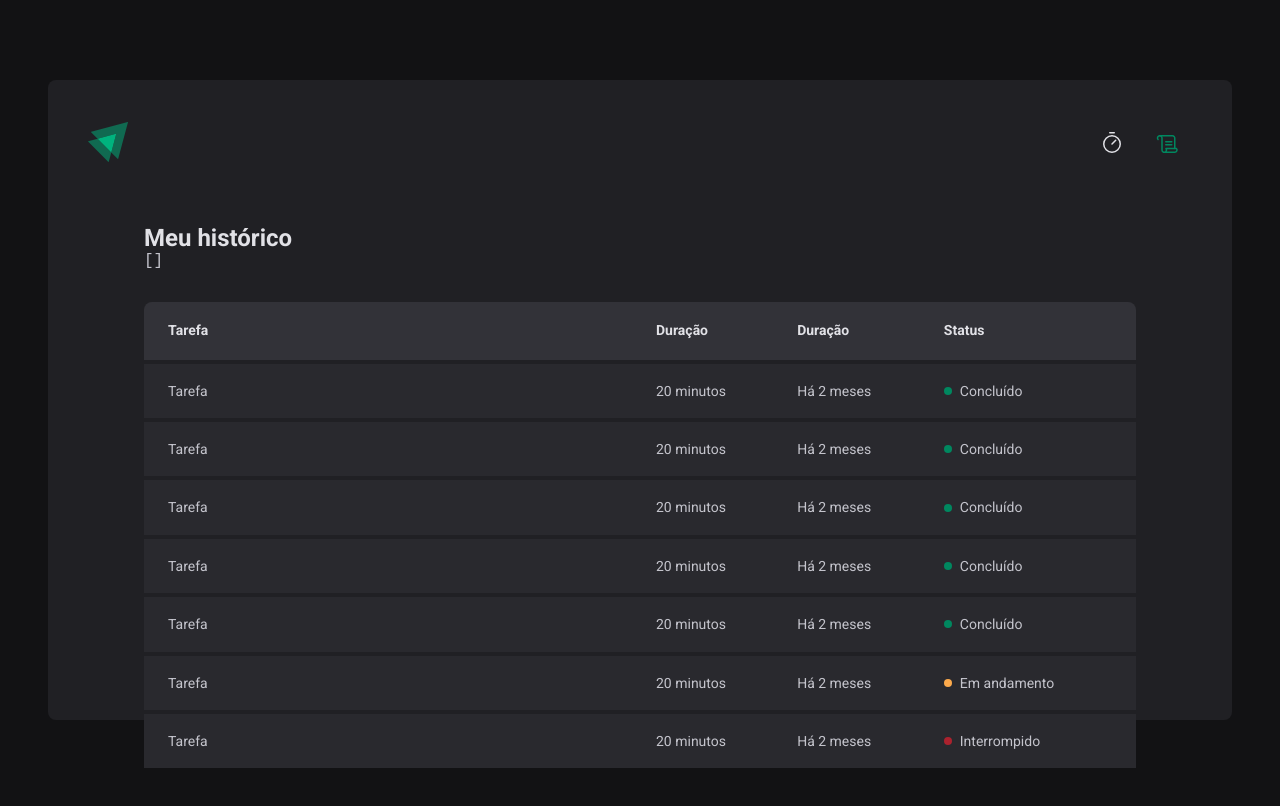
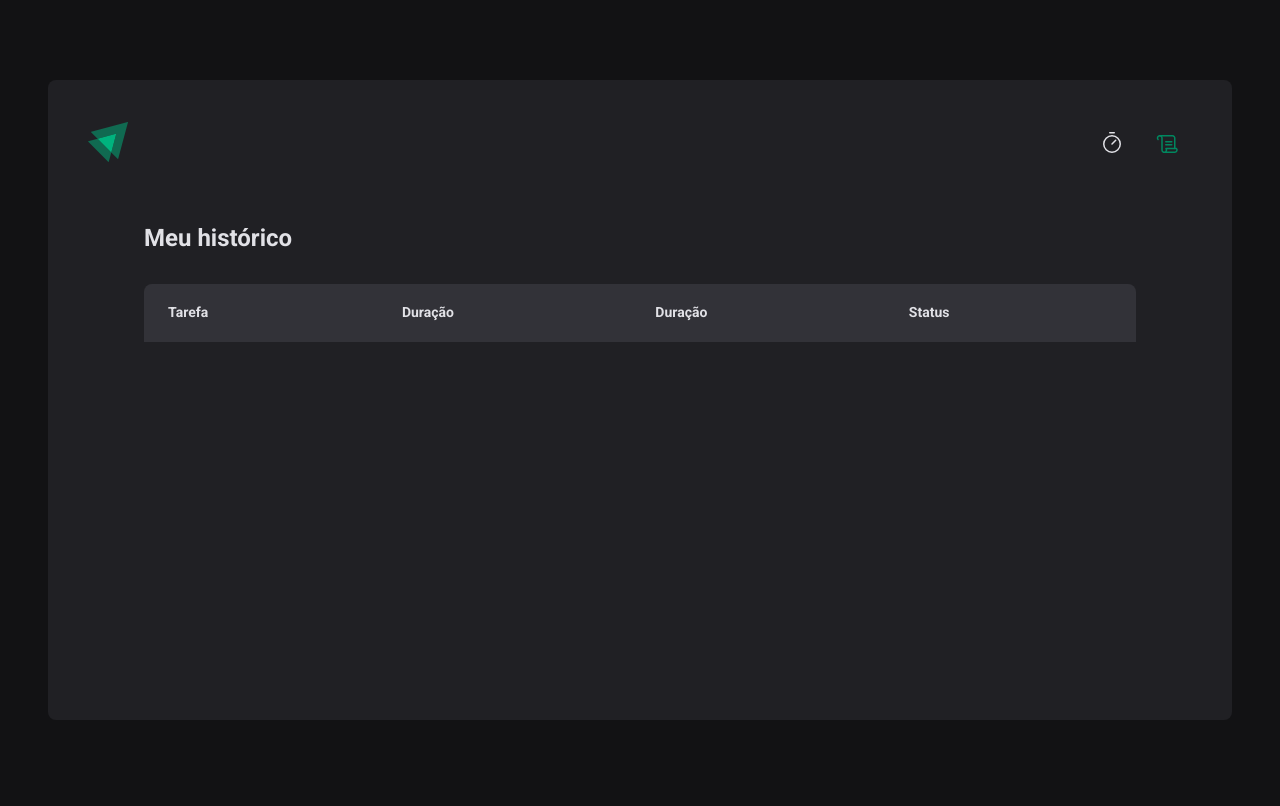
Before and after one commit to cborg2323/02-ignite-timer, a React (Vite) app: page /history in a window 1280 px wide. Shown: the top 806 px of the page. Built offline with nearby package versions, Linux system fonts and the light colour scheme.

Commit message:
05-contexto 07-formatacao de data

```diff
--- a/src/contexts/CyclesContext.tsx
+++ b/src/contexts/CyclesContext.tsx
@@ -69,8 +69,6 @@
         setCycles((state) => [...state, newCycle])
         setActiveCycleId(id)
         setAmountSecondsPassed(0)
-
-        // reset()
     }
 
     function interruptCurrentCycle() {
--- a/src/pages/History/index.tsx
+++ b/src/pages/History/index.tsx
@@ -1,4 +1,6 @@
 import { useContext } from 'react'
+import { formatDistanceToNow } from 'date-fns';
+import { ptBR } from 'date-fns/locale';
 import { CyclesContext } from "../../contexts/CyclesContext";
 import { HistoryContainer, HistoryList, Status } from "./styles";
 
@@ -8,8 +10,6 @@
     return (
         <HistoryContainer>
             <h1>Meu histórico</h1>
-
-            <pre>{JSON.stringify(cycles, null, 2)}</pre>
 
             <HistoryList>
                 <table>
@@ -22,62 +22,35 @@
                         </tr>
                     </thead>
                     <tbody>
-                        <tr>
-                            <td>Tarefa</td>
-                            <td>20 minutos</td>
-                            <td>Há 2 meses</td>
-                            <td>
-                                <Status statusColor="green">Concluído</Status>
-                            </td>
-                        </tr>
-                        <tr>
-                            <td>Tarefa</td>
-                            <td>20 minutos</td>
-                            <td>Há 2 meses</td>
-                            <td>
-                                <Status statusColor="green">Concluído</Status>
-                            </td>
-                        </tr>
-                        <tr>
-                            <td>Tarefa</td>
-                            <td>20 minutos</td>
-                            <td>Há 2 meses</td>
-                            <td>
-                                <Status statusColor="green">Concluído</Status>
-                            </td>
-                        </tr>
-                        <tr>
-                            <td>Tarefa</td>
-                            <td>20 minutos</td>
-                            <td>Há 2 meses</td>
-                            <td>
-                                <Status statusColor="green">Concluído</Status>
-                            </td>
-                        </tr>
-                        <tr>
-                            <td>Tarefa</td>
-                            <td>20 minutos</td>
-                            <td>Há 2 meses</td>
-                            <td>
-                                <Status statusColor="green">Concluído</Status>
-                            </td>
-                        </tr>
-                        <tr>
-                            <td>Tarefa</td>
-                            <td>20 minutos</td>
-                            <td>Há 2 meses</td>
-                            <td>
-                            <Status statusColor="yellow">Em andamento</Status>
-                            </td>
-                        </tr>
-                        <tr>
-                            <td>Tarefa</td>
-                            <td>20 minutos</td>
-                            <td>Há 2 meses</td>
-                            <td>
-                            <Status statusColor="red">Interrompido</Status>
-                            </td>
-                        </tr>
+                        {cycles.map((cycle) => {
+                            return (
+                                <tr key={cycle.id}>
+                                    <td>{cycle.task}</td>
+                                    <td>{cycle.minutesAmount}</td>
+                                    <td>
+                                        {formatDistanceToNow(cycle.startDate, {
+                                            addSuffix: true,
+                                            locale: ptBR,
+                                        })}
+                                    </td>
+                                    <td>
+                                        {cycle.finishedDate && (
+                                            <Status statusColor="green">Concluído</Status>
+                                        )}
+
+                                        {cycle.interruptedDate && (
+                                            <Status statusColor="red">Interrompido</Status>
+                                        )}
+
+                                        {!cycle.finishedDate && !cycle.interruptedDate && (
+                                            <Status statusColor="yellow">Em andamento</Status>
+                                        )}
+                                    </td>
+                                </tr>
+                            )
+                        })
+
+                        }
                     </tbody>
                 </table>
             </HistoryList>
--- a/src/pages/Home/index.tsx
+++ b/src/pages/Home/index.tsx
@@ -35,14 +35,19 @@
         },
     })
 
-    const { handleSubmit, watch, /* reset */ } = newCycleForm
+    const { handleSubmit, watch, reset } = newCycleForm
+
+    function handleCreateNewCycle(data: NewCycleFormData) {
+        createNewCycle(data)
+        reset()
+    }
 
     const task = watch('task')
     const isSubmitDisable = !task
 
     return (
         <HomeContainer>
-            <form onSubmit={handleSubmit(createNewCycle)} >
+            <form onSubmit={handleSubmit(handleCreateNewCycle)} >
                 <FormProvider {...newCycleForm}>
                     { <NewCycleForm /> }
                 </FormProvider>
```
